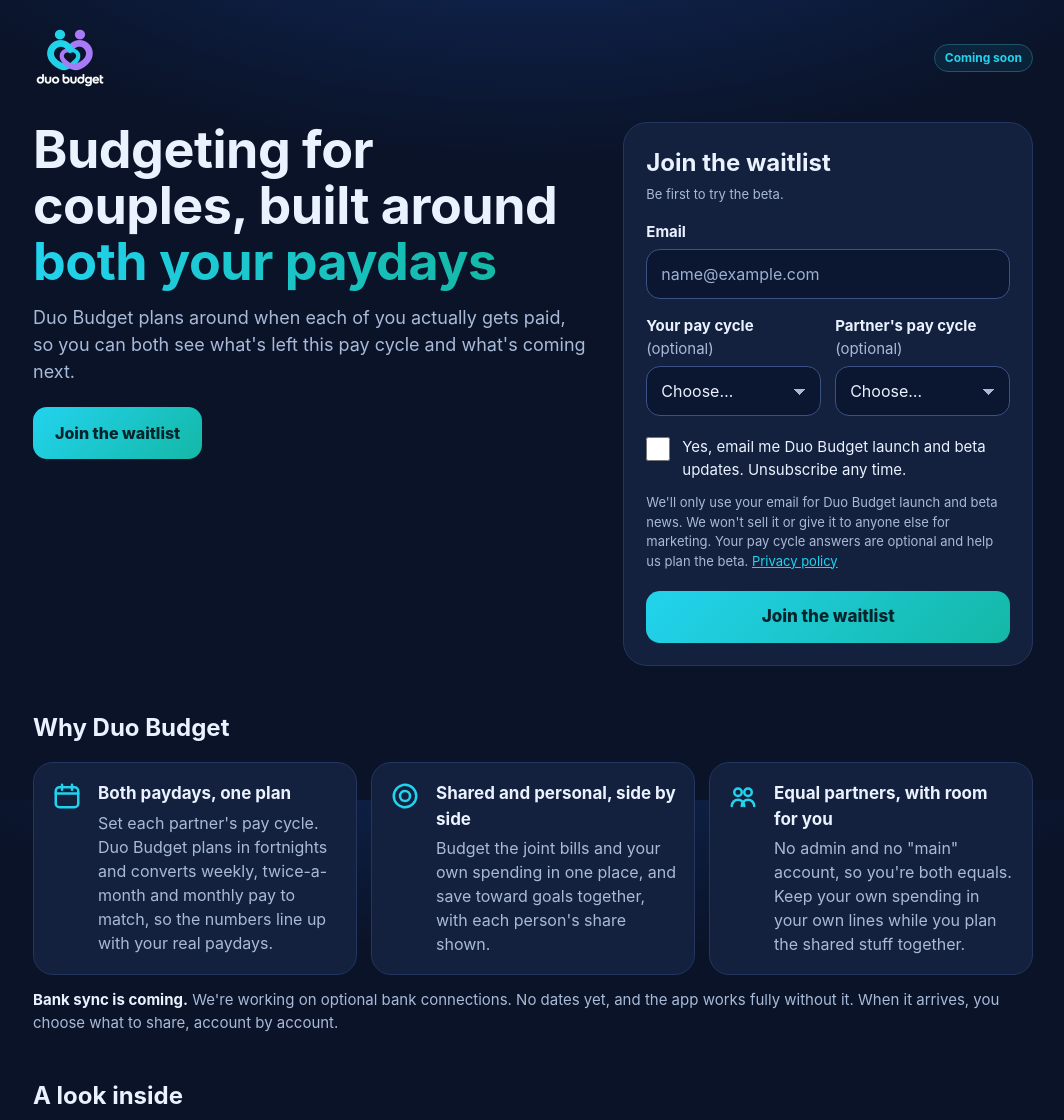
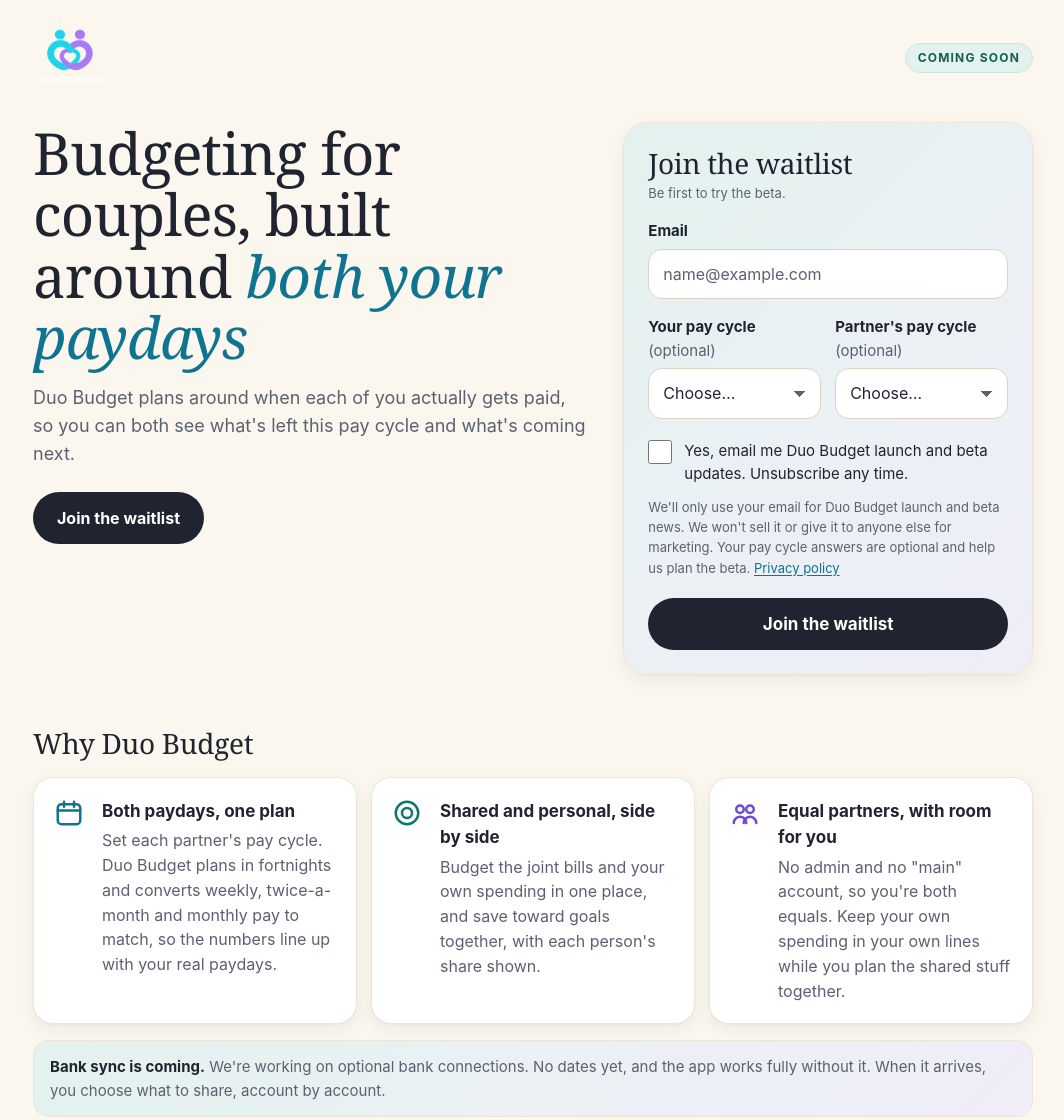
Before and after one commit to DamKing8/duo-budget-demo, a plain HTML site: page waitlist/index.html in a window 1280 px wide. Shown: the top 1120 px of the page, without its empty margins (107-1171 px from the left). Drawn offline with Linux system fonts and the light colour scheme.

Commit message:
Publish the approved waitlist release. (#9)
Replace waitlist/index.html and the six waitlist/img screenshots with Damon's approved release, byte for byte. privacy.html, the logos, and every other file are unchanged.

waitlist/index.html a193875ada8a43d9fa0db69c048ed4b1aa5e5f497206d64864ca4c774011b16e
waitlist/img/budget.webp 47d44177f38082fc98afb3db42b0ecac46ac4e5a61e47b8528621428daa60300
waitlist/img/goals.webp 7a1c33396b4ffaeaedf4f27cd3cb018ecfee74d2a98c96782cbc348e3dd3f3b8
waitlist/img/home.webp a75cf8e015ea0763d7c26e00039fca49861091875fb6b732a0a762e44359dc5e
waitlist/img/ipad-home.webp dbfec67c0cfc5053092ed21031e9308cba5f5cf4980ca7bb12a4dd43f70eb6f8
waitlist/img/ipad-trends.webp b3c15ef796a2527ae362ab7d3f3cd82049a02a56de3e601b90832e560cb66468
waitlist/img/trends.webp 59706ab60bd81f4d83275aff8605c27734ad1d8d6836115ee248bd0c835667a2

```diff
--- a/waitlist/index.html
+++ b/waitlist/index.html
@@ -7,66 +7,81 @@
 <meta name="referrer" content="strict-origin-when-cross-origin">
 <title>Duo Budget: budgeting for couples, built around both your paydays</title>
 <meta name="description" content="Duo Budget is a budgeting app for couples, built around both your paydays. Join the waitlist for the beta.">
-<meta name="theme-color" content="#0a1328">
+<meta name="theme-color" content="#FBF7EF" media="(prefers-color-scheme: light)">
+<meta name="theme-color" content="#0a1328" media="(prefers-color-scheme: dark)">
 <link rel="icon" href="../icons/favicon.ico" sizes="any">
 <link rel="icon" type="image/png" sizes="32x32" href="../icons/favicon-32.png">
 <link rel="icon" type="image/png" sizes="16x16" href="../icons/favicon-16.png">
 <link rel="apple-touch-icon" href="../icons/apple-touch-icon.png">
 <style>
-:root{--bg:#0a1328;--bg2:#0f1b36;--card:#13213f;--line:#24365e;--text:#eaf2ff;--muted:#a9bad8;--cyan:#22d3ee;--teal:#14b8a6;--err:#ffb4b4;--ok:#7ef0c8;--safe-b:env(safe-area-inset-bottom,0px)}
+:root{color-scheme:light dark;--serif:"New York",ui-serif,"Iowan Old Style","Charter",Georgia,"Times New Roman",serif;--sans:-apple-system,BlinkMacSystemFont,"SF Pro Text","Segoe UI",Roboto,Inter,"Helvetica Neue",Arial,sans-serif;--safe-b:env(safe-area-inset-bottom,0px);
+--bg:#FBF7EF;--bg2:#F4EEE2;--card:#FFFFFF;--line:#ECE4D6;--well:#FFFFFF;--wline:#DDD3C2;--text:#1F2430;--muted:#5B6170;--accent:#0E7490;--teal:#0F766E;--violet:#6D4AD8;--err:#BE123C;--errbg:#FFF1F3;--errline:#F5C2CC;--ok:#047857;
+--btn:#1F2430;--btntx:#FFFFFF;--tagbg:#E3F2EE;--tagtx:#0F5F57;--tagline:#CBE6DF;--ring:rgba(14,116,144,.22);--sh:0 1px 2px rgba(31,36,48,.04),0 6px 18px rgba(31,36,48,.06);
+--hero:linear-gradient(135deg,#E3F2EE 0%,#EAF1F4 45%,#EFEDF8 100%);--page:var(--bg)}
+@media (prefers-color-scheme:dark){:root{--bg:#0a1328;--bg2:#0f1b36;--card:#13213f;--line:#24365e;--well:#0b1630;--wline:#3a5285;--text:#eaf2ff;--muted:#a9bad8;--accent:#22d3ee;--teal:#14b8a6;--violet:#a78bfa;--err:#fecdd3;--errbg:rgba(255,120,120,.12);--errline:#7a3340;--ok:#7ef0c8;
+--btn:linear-gradient(135deg,#22d3ee,#14b8a6);--btntx:#04242c;--tagbg:rgba(34,211,238,.08);--tagtx:#22d3ee;--tagline:#1f5566;--ring:rgba(34,211,238,.25);--sh:0 10px 30px rgba(0,0,0,.25);
+--hero:linear-gradient(135deg,#102a4a 0%,#13213f 55%,#1c1f48 100%);--page:radial-gradient(1200px 600px at 50% -200px,#13306b 0,#0a1328 60%) fixed,#0a1328}}
 *{box-sizing:border-box}html{-webkit-text-size-adjust:100%}
-body{margin:0;background:radial-gradient(1200px 600px at 50% -200px,#13306b 0,var(--bg) 60%) fixed,var(--bg);color:var(--text);font:16px/1.5 -apple-system,BlinkMacSystemFont,"Segoe UI",Roboto,system-ui,sans-serif;padding-bottom:var(--safe-b)}
-a{color:var(--cyan)}
-.wrap{max-width:1040px;margin:0 auto;padding:20px 20px 40px}
+body{margin:0;background:var(--page);color:var(--text);font:16px/1.55 var(--sans);padding-bottom:var(--safe-b)}
+a{color:var(--accent);text-underline-offset:2px}
+.wrap{max-width:1040px;margin:0 auto;padding:20px 20px 48px}
 header{display:flex;align-items:center;gap:12px;padding:6px 0 18px}
 /* logo: img/logo.webp + logo.png (transparent, 2x of 74x64), built by tools/make-brand-assets.py */
 .logo{width:74px;height:64px;display:block;flex:none}
 .brand{font-weight:800;font-size:19px;letter-spacing:.2px}
-.tag{margin-left:auto;font-size:12px;font-weight:700;color:var(--cyan);border:1px solid #1f5566;border-radius:999px;padding:4px 10px;background:rgba(34,211,238,.08)}
-h1{font-size:clamp(30px,8vw,52px);line-height:1.08;margin:14px 0 14px;letter-spacing:-.5px}
-h1 em{font-style:normal;background:linear-gradient(90deg,var(--cyan),var(--teal));-webkit-background-clip:text;background-clip:text;color:transparent}
-.lead{font-size:18px;color:var(--muted);margin:0 0 22px;max-width:36em}
-.cta{display:inline-block;background:linear-gradient(135deg,var(--cyan),var(--teal));color:#04242c;font-weight:800;text-decoration:none;border-radius:14px;padding:14px 22px;min-height:50px}
-section{margin-top:44px}
-h2{font-size:24px;margin:0 0 16px}
+.tag{margin-left:auto;font-size:12px;font-weight:700;letter-spacing:1.2px;text-transform:uppercase;color:var(--tagtx);border:1px solid var(--tagline);border-radius:999px;padding:5px 12px;background:var(--tagbg)}
+h1{font-family:var(--serif);font-weight:500;font-size:clamp(34px,8.6vw,58px);line-height:1.06;margin:14px 0 16px;letter-spacing:-.8px}
+h1 em{font-style:italic;color:var(--accent)}
+.lead{font-size:18px;color:var(--muted);margin:0 0 24px;max-width:36em}
+.cta{display:inline-flex;align-items:center;background:var(--btn);color:var(--btntx);font-weight:700;text-decoration:none;border-radius:999px;padding:14px 24px;min-height:50px;transition:transform .15s ease,box-shadow .2s ease}
+section{margin-top:52px}
+h2{font-family:var(--serif);font-weight:500;font-size:28px;letter-spacing:-.3px;line-height:1.15;margin:0 0 18px}
 .feats{list-style:none;padding:0;margin:0;display:grid;gap:14px}
-.feats li{background:var(--card);border:1px solid var(--line);border-radius:20px;padding:18px 18px 18px 64px;position:relative}
-.feats li svg{position:absolute;left:18px;top:18px;width:30px;height:30px;color:var(--cyan)}
+.feats li{background:var(--card);border:1px solid var(--line);border-radius:20px;padding:20px 20px 20px 68px;position:relative;box-shadow:var(--sh)}
+.feats li svg{position:absolute;left:20px;top:20px;width:30px;height:30px;color:var(--accent)}
+.feats li:nth-child(2) svg{color:var(--teal)}.feats li:nth-child(3) svg{color:var(--violet)}
 .feats b{display:block;font-size:17px;margin-bottom:4px}.feats span{color:var(--muted)}
-.soon{margin-top:14px;color:var(--muted);font-size:15px}.soon b{color:var(--text)}
-.shots{display:flex;gap:14px;overflow-x:auto;scroll-snap-type:x mandatory;padding-bottom:8px;-webkit-overflow-scrolling:touch}
+.soon{margin-top:16px;color:var(--muted);font-size:15px;background:var(--hero);border:1px solid var(--line);border-radius:16px;padding:14px 16px}.soon b{color:var(--text)}
+.shots{display:flex;gap:14px;overflow-x:auto;scroll-snap-type:x mandatory;padding:4px 2px 10px;-webkit-overflow-scrolling:touch}
 .shots figure{margin:0;flex:0 0 72%;max-width:300px;scroll-snap-align:start}
-.shots img{width:100%;height:auto;aspect-ratio:390/844;border-radius:22px;border:1px solid var(--line);display:block;background:var(--bg2)}
-.shots figcaption{font-size:14px;color:var(--muted);margin-top:8px}
+.shots img{width:100%;height:auto;aspect-ratio:390/844;border-radius:24px;border:1px solid var(--line);display:block;background:var(--bg2);box-shadow:var(--sh)}
+.shots figcaption,.ipad figcaption{font-size:14px;color:var(--muted);margin-top:10px}
 .ipad{display:grid;grid-template-columns:1fr;gap:18px;margin-top:8px}
 .ipad figure{margin:0}
-.ipad img{width:100%;height:auto;aspect-ratio:1180/820;border-radius:16px;border:1px solid var(--line);display:block;background:var(--bg2)}
-.ipad figcaption{font-size:14px;color:var(--muted);margin-top:8px}
-h3.sub{font-size:18px;margin:28px 0 12px}
+.ipad img{width:100%;height:auto;aspect-ratio:1180/820;border-radius:18px;border:1px solid var(--line);display:block;background:var(--bg2);box-shadow:var(--sh)}
+h3.sub{font-family:var(--serif);font-weight:500;font-size:21px;margin:32px 0 12px}
 .note{font-size:13px;color:var(--muted)}
-.card{background:var(--card);border:1px solid var(--line);border-radius:24px;padding:22px}
+.card{background:var(--card);border:1px solid var(--line);border-radius:24px;padding:24px;box-shadow:var(--sh)}
+.hero .card{background:var(--hero)}
 label{display:block;font-weight:700;font-size:15px;margin:16px 0 6px}
 label .opt{font-weight:400;color:var(--muted)}
-input[type=email],select{width:100%;min-height:50px;font:inherit;font-size:16px;color:#eaf2ff;-webkit-text-fill-color:#eaf2ff;background:#0b1630;border:1px solid #3a5285;border-radius:14px;padding:12px 14px;caret-color:var(--cyan);color-scheme:dark;-webkit-appearance:none;appearance:none}
-select{background-image:linear-gradient(45deg,transparent 50%,#a9bad8 50%),linear-gradient(135deg,#a9bad8 50%,transparent 50%);background-position:calc(100% - 20px) 22px,calc(100% - 14px) 22px;background-size:6px 6px;background-repeat:no-repeat;padding-right:36px}
-input::placeholder{color:#9db0d3;-webkit-text-fill-color:#9db0d3;opacity:1}
-input:-webkit-autofill{-webkit-box-shadow:0 0 0 1000px #0b1630 inset;-webkit-text-fill-color:#eaf2ff}
-input:focus,select:focus{outline:none;border-color:var(--cyan);box-shadow:0 0 0 3px rgba(34,211,238,.25)}
-input[aria-invalid=true]{border-color:#ff8a8a}
+input[type=email],select{width:100%;min-height:50px;font:inherit;font-size:16px;color:var(--text);-webkit-text-fill-color:var(--text);background:var(--well);border:1px solid var(--wline);border-radius:14px;padding:12px 14px;caret-color:var(--accent);-webkit-appearance:none;appearance:none;transition:border-color .15s ease,box-shadow .15s ease}
+select{background-image:linear-gradient(45deg,transparent 50%,var(--muted) 50%),linear-gradient(135deg,var(--muted) 50%,transparent 50%);background-position:calc(100% - 20px) 22px,calc(100% - 14px) 22px;background-size:6px 6px;background-repeat:no-repeat;padding-right:36px}
+input::placeholder{color:var(--muted);-webkit-text-fill-color:var(--muted);opacity:1}
+input:-webkit-autofill{-webkit-box-shadow:0 0 0 1000px var(--well) inset;-webkit-text-fill-color:var(--text)}
+input:focus,select:focus{outline:none;border-color:var(--accent);box-shadow:0 0 0 3px var(--ring)}
+input[aria-invalid=true]{border-color:var(--err)}
 .row{display:grid;gap:0 14px}
 .check{display:flex;gap:12px;align-items:flex-start;margin-top:20px;font-weight:400;font-size:15px}
-.check input{width:24px;height:24px;margin:1px 0 0;flex:none;accent-color:var(--cyan)}
+.check input{width:24px;height:24px;margin:1px 0 0;flex:none;accent-color:var(--accent)}
 .privacy{font-size:13px;color:var(--muted);margin:12px 0 0}
 .err{color:var(--err);font-size:14px;margin:6px 0 0;min-height:0}
-.btn{width:100%;margin-top:20px;border:0;border-radius:14px;min-height:52px;font:inherit;font-weight:800;font-size:17px;color:#04242c;background:linear-gradient(135deg,var(--cyan),var(--teal));cursor:pointer}
+.btn{width:100%;margin-top:20px;border:0;border-radius:999px;min-height:52px;font:inherit;font-weight:700;font-size:17px;color:var(--btntx);background:var(--btn);cursor:pointer;transition:transform .15s ease,opacity .15s ease}
 .btn[disabled]{opacity:.6;cursor:progress}
 .hp{position:absolute!important;left:-10000px;top:auto;width:1px;height:1px;overflow:hidden}
 .status{margin-top:14px;border-radius:14px;padding:12px 14px;font-size:15px}
-.status.bad{background:rgba(255,120,120,.12);border:1px solid #7a3340;color:var(--err)}
+.status.bad{background:var(--errbg);border:1px solid var(--errline);color:var(--err)}
 .done{text-align:center;padding:10px 0}.done svg{width:48px;height:48px;color:var(--ok)}
-.done h3{font-size:22px;margin:8px 0 6px}.done p{color:var(--muted);margin:0}
-footer{margin-top:44px;font-size:13px;color:var(--muted);border-top:1px solid var(--line);padding-top:18px}
+.done h3{font-family:var(--serif);font-weight:500;font-size:24px;margin:8px 0 6px}.done p{color:var(--muted);margin:0}
+footer{margin-top:52px;font-size:13px;color:var(--muted);border-top:1px solid var(--line);padding-top:18px}
 [hidden]{display:none!important}
+@media (prefers-reduced-motion:no-preference){
+  @keyframes rise{from{opacity:0;transform:translateY(8px)}to{opacity:1;transform:none}}
+  .hero>*,.feats li,.shots figure,.ipad figure{animation:rise .5s cubic-bezier(.22,1,.36,1) both}
+  .hero>:nth-child(2),.feats li:nth-child(2),.shots figure:nth-child(2),.ipad figure:nth-child(2){animation-delay:.04s}
+  .feats li:nth-child(3),.shots figure:nth-child(3){animation-delay:.08s}.shots figure:nth-child(4){animation-delay:.12s}
+  .cta:active,.btn:active{transform:scale(.985)}
+  @media (hover:hover){.cta:hover{transform:translateY(-1px)}.feats li{transition:transform .2s ease}.feats li:hover{transform:translateY(-2px)}}}
 @media (min-width:720px){.row{grid-template-columns:1fr 1fr}.feats{grid-template-columns:repeat(3,1fr)}.shots{overflow:visible}.shots figure{flex:1 1 0}.ipad{grid-template-columns:1fr 1fr}
   .hero{display:grid;grid-template-columns:1.15fr .85fr;gap:36px;align-items:start}.hero .card{margin-top:14px}}
 </style>
```
Also changed, not shown: waitlist/img/budget.webp, waitlist/img/goals.webp, waitlist/img/home.webp, waitlist/img/ipad-home.webp, waitlist/img/ipad-trends.webp, waitlist/img/trends.webp.
